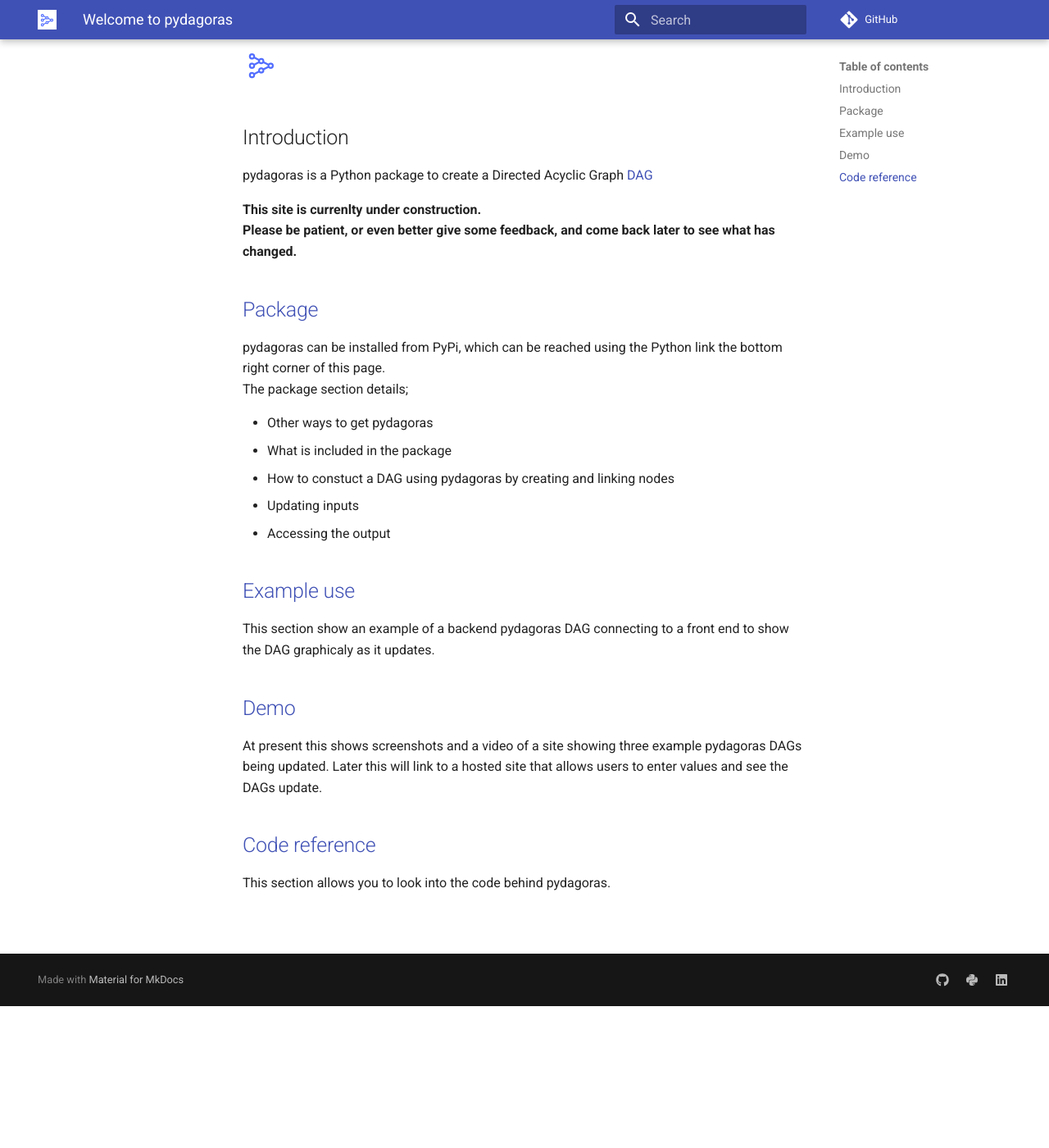
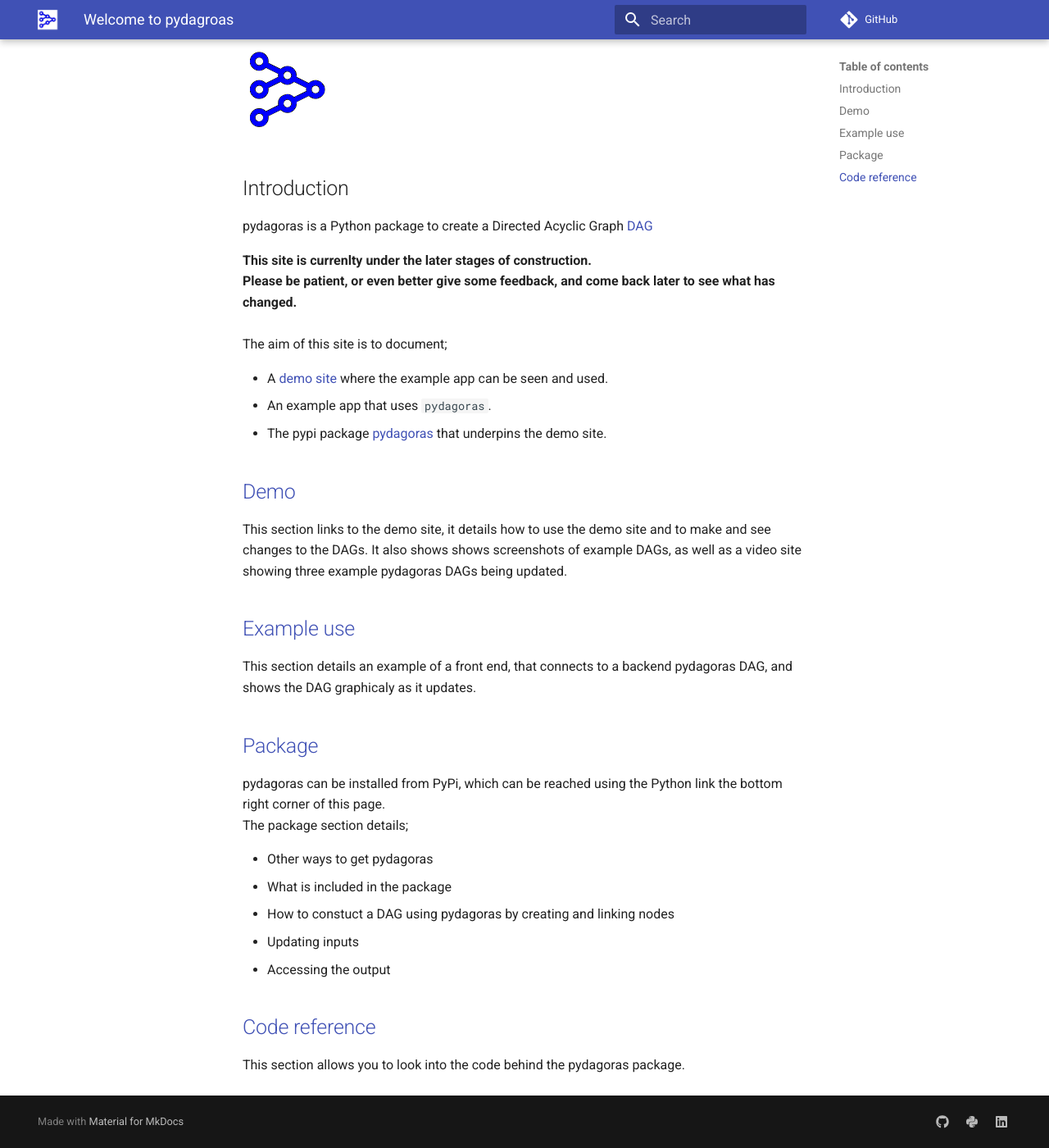
Before and after one commit to MarkHallett/pydagoras, an MkDocs documentation site: the page built from documentation/docs/index.md, in a window 1280 px wide and 1400 px high, scrolled down 173 px. Shown: the whole window at 82% size. Built offline with MkDocs 1.6.1 and Material for MkDocs 9.7.7, drawn with Linux system fonts in a browser that asks for light colours; comment, search, counter and statistics services are not loaded; some of the changed text lies outside the part shown.

Commit message:
documentation updates

```diff
--- a/documentation/docs/index.md
+++ b/documentation/docs/index.md
@@ -1,12 +1,26 @@
-# Welcome to pydagoras
+# Welcome to pydagroas
 ![alt text](images/pydagoras.png "pydagoras")
 
 ## Introduction
 pydagoras is a Python package to create a Directed Acyclic Graph [DAG](https://en.wikipedia.org/wiki/Directed_acyclic_graph) </br>
 
-<b>This site is currenlty under construction. </br>
+<b>This site is currenlty under the later stages of construction. </br>
 Please be patient, or even better give some feedback, and come back later to see what has changed.
 </b>
+</br>
+</br>
+The aim of this site is to document;
+
+* A [demo site](https://pydagoras.com)  where the example app can be seen and used.
+* An example app that uses `pydagoras`.
+* The pypi package [pydagoras](https://pypi.org/project/pydagoras) that underpins the demo site.
+
+## [Demo](demo.md)
+This section links to the demo site, it details how to use the demo site and to make and see changes to the DAGs.
+It also shows shows screenshots of example DAGs, as well as a video site showing three example pydagoras DAGs being updated.
+
+## [Example use](example_use.md)
+This section details an example of a front end, that connects to a backend pydagoras DAG, and shows the DAG graphicaly as it updates.
 
 ## [Package](package.md)
 pydagoras can be installed from PyPi, which can be reached using the Python link the bottom right corner of this page.</br>
@@ -18,13 +32,5 @@ The package section details;
 * Updating inputs
 * Accessing the output
 
-## [Example use](example_use.md)
-This section show an example of a backend pydagoras DAG connecting to a front end to show the DAG graphicaly as it updates.
-
-
-## [Demo](demo.md)
-At present this shows screenshots and a video of a site showing three example pydagoras DAGs being updated.
-Later this will link to a hosted site that allows users to enter values and see the DAGs update.
-
 ## [Code reference](reference.md)
-This section allows you to look into the code behind pydagoras.
+This section allows you to look into the code behind the pydagoras package.
--- a/documentation/mkdocs.yml
+++ b/documentation/mkdocs.yml
@@ -22,9 +22,9 @@ plugins:
 
 nav:
   - Welcome: welcome.md
+  - Demo: demo.md
+  - Example use: example_use.md
   - Package: package.md
-  - Example use: example_use.md
-  - Demo: demo.md
   - Code reference: reference/
   - test.md
 
@@ -48,7 +48,7 @@ markdown_extensions:
 extra:
   analytics:
     provider: google
-    property: G-XXXXXXXX
+    property: G-XXXXXXX
     feedback:
       title: Was this page helpful?
       ratings:
@@ -62,7 +62,7 @@ extra:
           data: 0
           note: >-
             Thanks for your feedback! Help us improve this page by
-            using our <a href="https://forms.gle/XXXXXXX" target="_blank" rel="noopener">feedback form</a>.
+            using our <a href="https://forms.gle/XXXXXXXXX" target="_blank" rel="noopener">feedback form</a>.
 
 # footer links
   social:
```
Also changed, not shown: documentation/docs/demo.md (+11 -3 lines), documentation/docs/example_use.md (+7 -29 lines), documentation/docs/welcome.md (+17 -11 lines), documentation/docs/images/favicon.png, documentation/docs/images/pydagoras.png, 1 other file.
